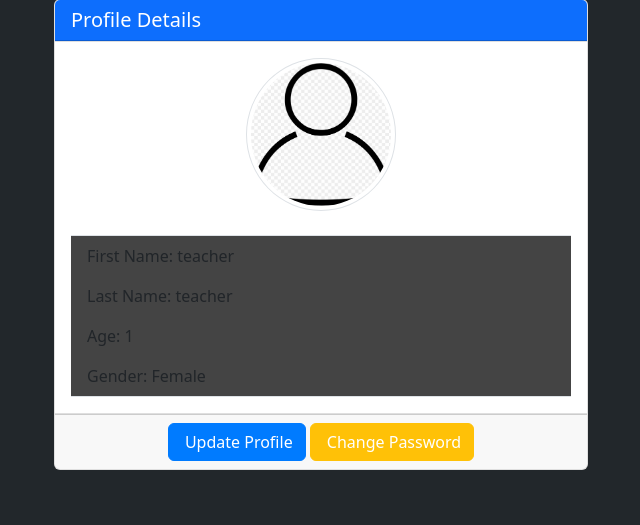
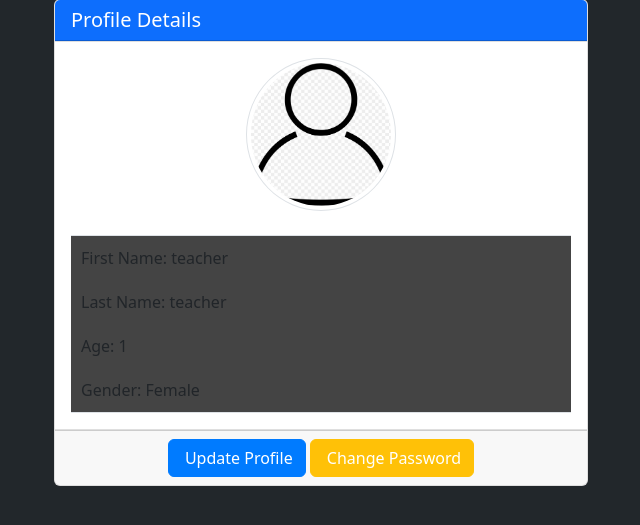
Before and after one commit to benglish24/Group5BudgetBuddy, a Django app: page /accounts/profile/ in a window 1280 px wide. Shown: the part 177-702 px from the top of the page, without its empty margins (319-959 px from the left). Run offline with Django 3.2, Linux system fonts and the light colour scheme; a user stored in the database is signed in; data comes from the database, SQL or seed files in the repository; some libraries are stand-ins or nearby versions.

Commit message:
added lines between list items

```diff
--- a/budget-buddy/user_dashboard/templates/user_dash.html
+++ b/budget-buddy/user_dashboard/templates/user_dash.html
@@ -4,6 +4,7 @@
 {% block title %}
 BudgetBuddy Dashboard
 {% endblock title %}
+
 
 {% block content %}
 <div class="container mt-4">
@@ -29,9 +30,9 @@ BudgetBuddy Dashboard
         <div class="card mb-4">
           <div class="card-body">
             <h2 class="card-title">Your Tracked Expense Categories</h2>
-            <ul>
+            <ul class="list-group mb-4">
               {% for c in categories %}
-              <li>{{ c }}</li>
+              <li class="list-group-item text-light">{{ c }}</li>
               {% endfor %}
             </ul>
             <a href="{% url 'add_category' %}" class="btn btn-primary btn-lg">Add Category</a>
--- a/budget-buddy/users/templates/base_generic.html
+++ b/budget-buddy/users/templates/base_generic.html
@@ -1,25 +1,30 @@
-{% load django_bootstrap5 %}
-{% load static %}
+{% load django_bootstrap5 %} {% load static %}
 
-<!DOCTYPE html>
+<!doctype html>
 <html lang="us-en">
   <head>
-    <meta charset="UTF-8">
-    <meta name="description" content="Budget-Buddy">
-    <meta name="keywords" content="HTML, CSS, JavaScript">
-    <meta name="author" content="Team 5">
-    <meta name="viewport" content="width=device-width, initial-scale=1.0">
-    <link rel="shortcut icon" type="image/png" href="{% static 'img/favicon.ico' %}">
+    <meta charset="UTF-8" />
+    <meta name="description" content="Budget-Buddy" />
+    <meta name="keywords" content="HTML, CSS, JavaScript" />
+    <meta name="author" content="Team 5" />
+    <meta name="viewport" content="width=device-width, initial-scale=1.0" />
+    <link
+      rel="shortcut icon"
+      type="image/png"
+      href="{% static 'img/favicon.ico' %}"
+    />
     <title>Budget-Buddy</title>
-    {% bootstrap_css %}
-    {% bootstrap_javascript %}
-    {% bootstrap_messages %}
-    <link rel="stylesheet" href="{% static 'css/base.css' %}">
-    <link href="{% static 'fontawesomefree/css/all.min.css' %}" rel="stylesheet" type="text/css">
+    {% bootstrap_css %} {% bootstrap_javascript %} {% bootstrap_messages %}
+    <link rel="stylesheet" href="{% static 'css/base.css' %}" />
+    <link
+      href="{% static 'fontawesomefree/css/all.min.css' %}"
+      rel="stylesheet"
+      type="text/css"
+    />
     {% block style %}
     <style>
       body {
-            background-color: #22272B; /* Dark background color */
+        background-color: #22272b; /* Dark background color */
         color: #fff; /* Light text color */
       }
       .card {
@@ -50,8 +55,16 @@
         border-color: #dc3545; /* Danger button border color */
       }
 
-        #main-container {
-            background-color: #282E33;
+      .list-group {
+        padding: 0;
+        list-style: none;
+      }
+      .list-group-item {
+        border-bottom: 1px solid #cccccc23; /* Grey line */
+        padding: 10px;
+      }
+      .list-group-item:last-child {
+        border-bottom: none; /* Remove border from last item */
       }
     </style>
     {% endblock style %}
@@ -60,11 +73,9 @@
     {% include "navbar.html" %}
     <div class="container">
       <h1 class="text-center fw-bold mb-5">
-                {% block title %}
-                {% endblock title %}
+        {% block title %} {% endblock title %}
       </h1>
-            {% block content %}
-            {% endblock content %}
+      {% block content %} {% endblock content %}
     </div>
   </body>
 </html>
```
Lines whose indentation alone changed are shown as unchanged.
